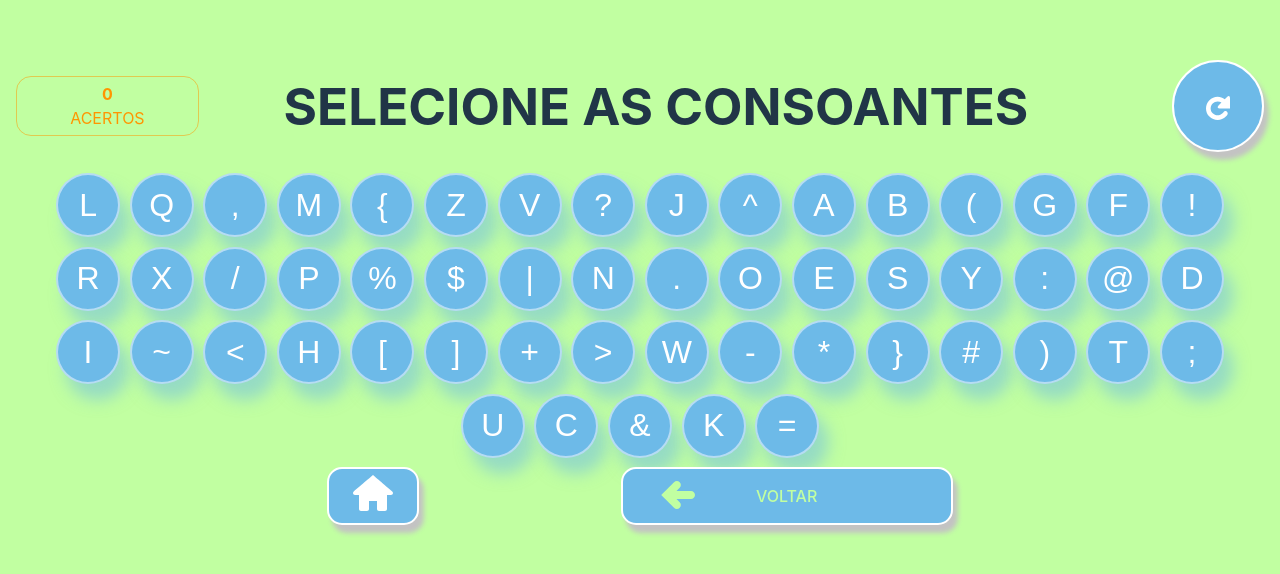
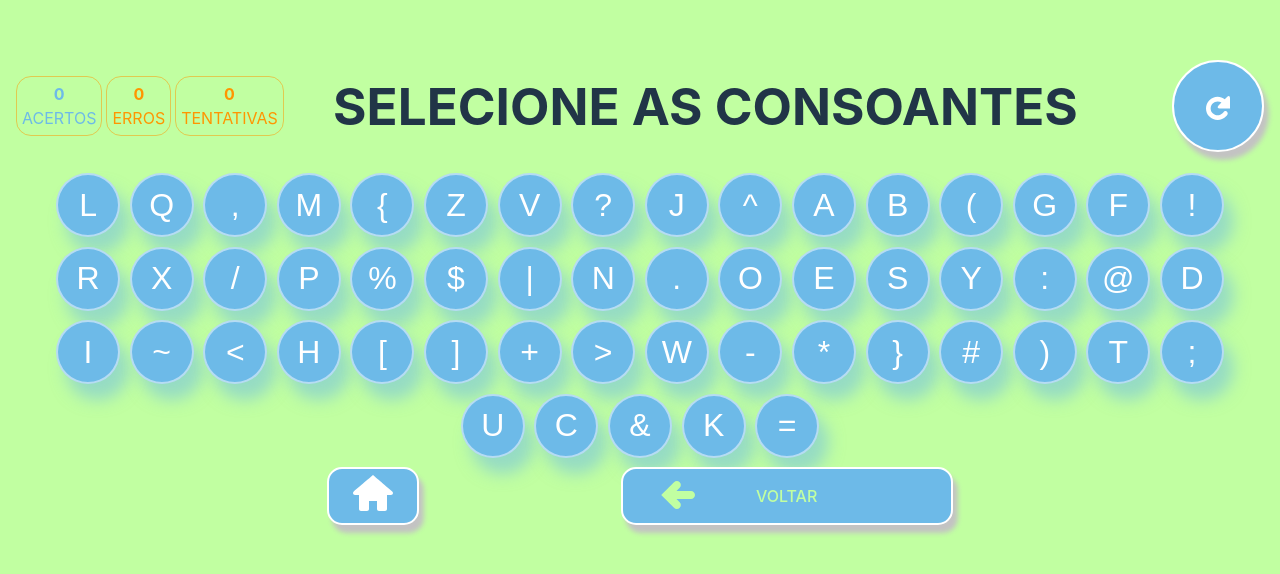
Before and after one commit to SteveSilvas/dialo-game, a React (Vite) app: page /modulo-01/atividade-04 in a window 1280 px wide. Shown: the part 114-688 px from the top of the page. Built offline with nearby package versions, Linux system fonts and the light colour scheme.

Commit message:
adicionando painel de pontuação com acertos, erros e tentativas

```diff
--- a/src/components/LabelValue/index.css
+++ b/src/components/LabelValue/index.css
@@ -1,13 +1,10 @@
 .label-container {
-  display: flex;
+  /* display: flex;
   flex-direction: column;
   align-items: center;
   justify-content: center;
   padding: 5px;
-  background-color: var(--infantil-6);
-  color: var(--infantil-2);
-  border-radius: 15px;
-  border: 1px solid var(--infantil-2-tran)
+  border-radius: 15px; */
 }
 
 .label-container:hover {
@@ -16,9 +13,28 @@
   align-items: center;
   justify-content: center;
   padding: 5px;
+  border-radius: 15px;
+  cursor: cell;
+}
+
+.default {
+  background-color: var(--infantil-6);
+  color: var(--infantil-2);
+  border: 1px solid var(--infantil-2-tran);
+}
+
+.default:hover {
   background-color: var(--infantil-2);
   color: var(--infantil-3);
-  border-radius: 15px;
   border: 1px solid var(--infantil-1);
-  cursor: cell;
 }
+
+.hits {
+  color: green;
+  background-color: green;
+}
+
+.errors {
+  color: red;
+  background-color: red;
+}
--- a/src/components/LabelValue/index.tsx
+++ b/src/components/LabelValue/index.tsx
@@ -7,23 +7,23 @@ interface LabelValueProps {
     className?: string;
     children?: any;
     value: string;
+    type?: 'hits' | 'errors'
 }
 const LabelValue: React.FC<LabelValueProps> = ({
     text,
     onClick,
     className,
     children,
-    value
+    value,
+    type
 }) => {
 
     const handleClick = () => {
         onClick?.();
     }
-
-
-
+    const classNameComplete = `label-container ${type ?? 'default'} ${className ?? ''}`;
     return (
-        <div className="label-container">
+        <div className={classNameComplete}>
             <strong>
                 {children}
                 {value}
--- /dev/null
+++ b/src/components/PanelPoints/index.css
@@ -0,0 +1,34 @@
+.label-container {
+  display: flex;
+  flex-direction: column;
+  align-items: center;
+  justify-content: center;
+  padding: 5px;
+  background-color: var(--infantil-6);
+  color: var(--infantil-2);
+  border-radius: 15px;
+  border: 1px solid var(--infantil-2-tran)
+}
+
+.label-container:hover {
+  display: flex;
+  flex-direction: column;
+  align-items: center;
+  justify-content: center;
+  padding: 5px;
+  background-color: var(--infantil-2);
+  color: var(--infantil-3);
+  border-radius: 15px;
+  border: 1px solid var(--infantil-1);
+  cursor: cell;
+}
+
+.hits{
+  color: var(--infantil-1)
+}
+.errors{
+  color: var(--infantil-2)
+}
+.rounds{
+  background-color: var(--infantil-5)
+}
--- /dev/null
+++ b/src/components/PanelPoints/index.tsx
@@ -0,0 +1,38 @@
+import React from 'react';
+import './index.css';
+import LabelValue from '../LabelValue';
+import BoxRow from '../BoxRow';
+
+interface PanelPointsProps {
+    hits: number;
+    errors: number;
+    rounds: number;
+}
+const PanelPoints: React.FC<PanelPointsProps> = ({
+    hits,
+    errors,
+    rounds,
+}) => {
+
+    return (
+        <BoxRow
+            gap='4px'
+        >
+            <LabelValue
+                text="ACERTOS"
+                value={hits.toString()}
+                type='hits'
+            />
+            <LabelValue
+                text="ERROS"
+                value={errors.toString()}
+                type='errors'
+            />
+            <LabelValue
+                text="TENTATIVAS"
+                value={rounds.toString()}
+            />
+        </BoxRow>
+    )
+};
+export default PanelPoints;
--- a/src/pages/modulo_01/atividade_01/index.tsx
+++ b/src/pages/modulo_01/atividade_01/index.tsx
@@ -11,6 +11,7 @@ import LabelValue from "../../../components/LabelValue";
 import BoxRow from "../../../components/BoxRow";
 import { isLetter } from "../../../utils/validations";
 import { generateAlphabetArray, generateSimbolsArray } from "../../../utils/functions";
+import PanelPoints from "../../../components/PanelPoints";
 
 const Atividade01 = () => {
     const [optionsSimbolsAndLetters, setOptionsSimbolsAndLetters] = useState<string[]>([]);
@@ -117,9 +118,10 @@ const Atividade01 = () => {
     return (
         <main className="page">
             <div className="header-page">
-                <LabelValue
-                    text="ACERTOS"
-                    value={optionsFound.length.toString()}
+                <PanelPoints
+                    hits={optionsFound.length}
+                    errors={clicksCount - optionsFound.length}
+                    rounds={clicksCount}
                 />
                 <h1 className="title-ativity">SELECIONE AS LETRAS</h1>
 
--- a/src/pages/modulo_01/atividade_02/index.tsx
+++ b/src/pages/modulo_01/atividade_02/index.tsx
@@ -9,7 +9,8 @@ import CustomButton from "../../../components/Button";
 import clickSong from '../../../assets/click-151673.mp3';
 import LabelValue from "../../../components/LabelValue";
 import BoxRow from "../../../components/BoxRow";
-import { isNumber} from "../../../utils/validations";
+import { isNumber } from "../../../utils/validations";
+import PanelPoints from "../../../components/PanelPoints";
 
 const Atividade02 = () => {
     const [optionsSimbolsAndNumbers, setOptionsSimbolsAndNumbers] = useState<string[]>([]);
@@ -135,9 +136,10 @@ const Atividade02 = () => {
     return (
         <main className="page">
             <div className="header-page">
-                <LabelValue
-                    text="ACERTOS"
-                    value={optionsFound.length.toString()}
+                <PanelPoints
+                    hits={optionsFound.length}
+                    errors={clicksCount - optionsFound.length}
+                    rounds={clicksCount}
                 />
                 <h1 className="title-ativity">SELECIONE OS NÚMEROS</h1>
 
--- a/src/pages/modulo_01/atividade_03/index.tsx
+++ b/src/pages/modulo_01/atividade_03/index.tsx
@@ -10,6 +10,7 @@ import LabelValue from "../../../components/LabelValue";
 import BoxRow from "../../../components/BoxRow";
 import { isVogal } from "../../../utils/validations";
 import { generateAlphabetArray, generateSimbolsArray } from "../../../utils/functions";
+import PanelPoints from "../../../components/PanelPoints";
 
 const Atividade03 = () => {
     const [optionsSimbolsAndNumbers, setOptionsSimbolsAndNumbers] = useState<string[]>([]);
@@ -120,9 +121,10 @@ const Atividade03 = () => {
     return (
         <main className="page">
             <div className="header-page">
-                <LabelValue
-                    text="ACERTOS"
-                    value={optionsFound.length.toString()}
+                <PanelPoints
+                    hits={optionsFound.length}
+                    errors={clicksCount - optionsFound.length}
+                    rounds={clicksCount}
                 />
                 <h1 className="title-ativity">SELECIONE AS VOGAIS</h1>
 
--- a/src/pages/modulo_01/atividade_04/index.tsx
+++ b/src/pages/modulo_01/atividade_04/index.tsx
@@ -10,6 +10,7 @@ import LabelValue from "../../../components/LabelValue";
 import BoxRow from "../../../components/BoxRow";
 import { isConsoante } from "../../../utils/validations";
 import { generateAlphabetArray, generateSimbolsArray } from "../../../utils/functions";
+import PanelPoints from "../../../components/PanelPoints";
 
 const Atividade04 = () => {
     const [optionsSimbolsAndNumbers, setOptionsSimbolsAndNumbers] = useState<string[]>([]);
@@ -113,6 +114,7 @@ const Atividade04 = () => {
 
     const handleRefreshClick = () => {
         startClickSound();
+        setClicksCount(0);
         setOptionsFound([]);
         setOptionsSimbolsAndNumbers(buildArraySimbols());
     }
@@ -120,9 +122,10 @@ const Atividade04 = () => {
     return (
         <main className="page">
             <div className="header-page">
-                <LabelValue
-                    text="ACERTOS"
-                    value={optionsFound.length.toString()}
+                <PanelPoints
+                    hits={optionsFound.length}
+                    errors={clicksCount - optionsFound.length}
+                    rounds={clicksCount}
                 />
                 <h1 className="title-ativity">SELECIONE AS CONSOANTES</h1>
 
```
